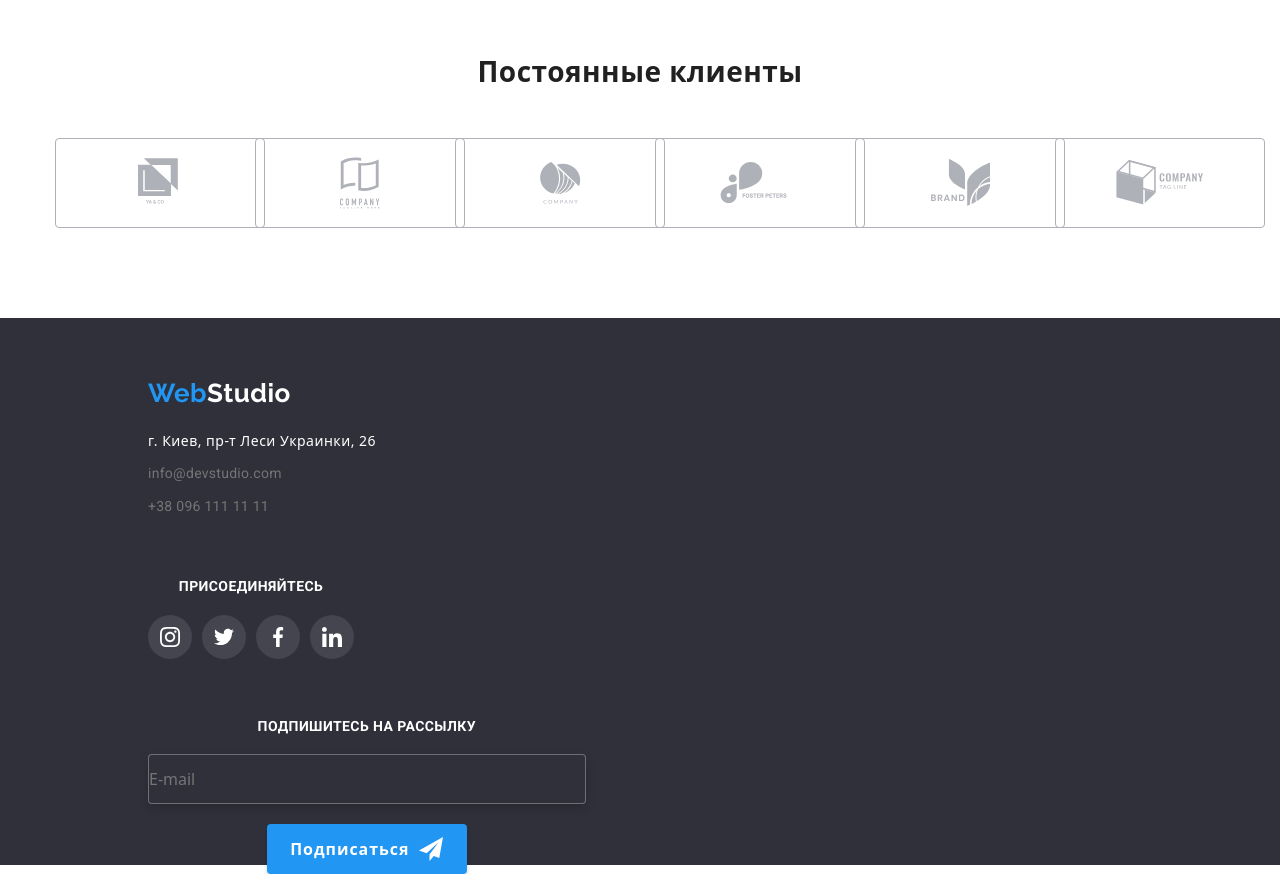
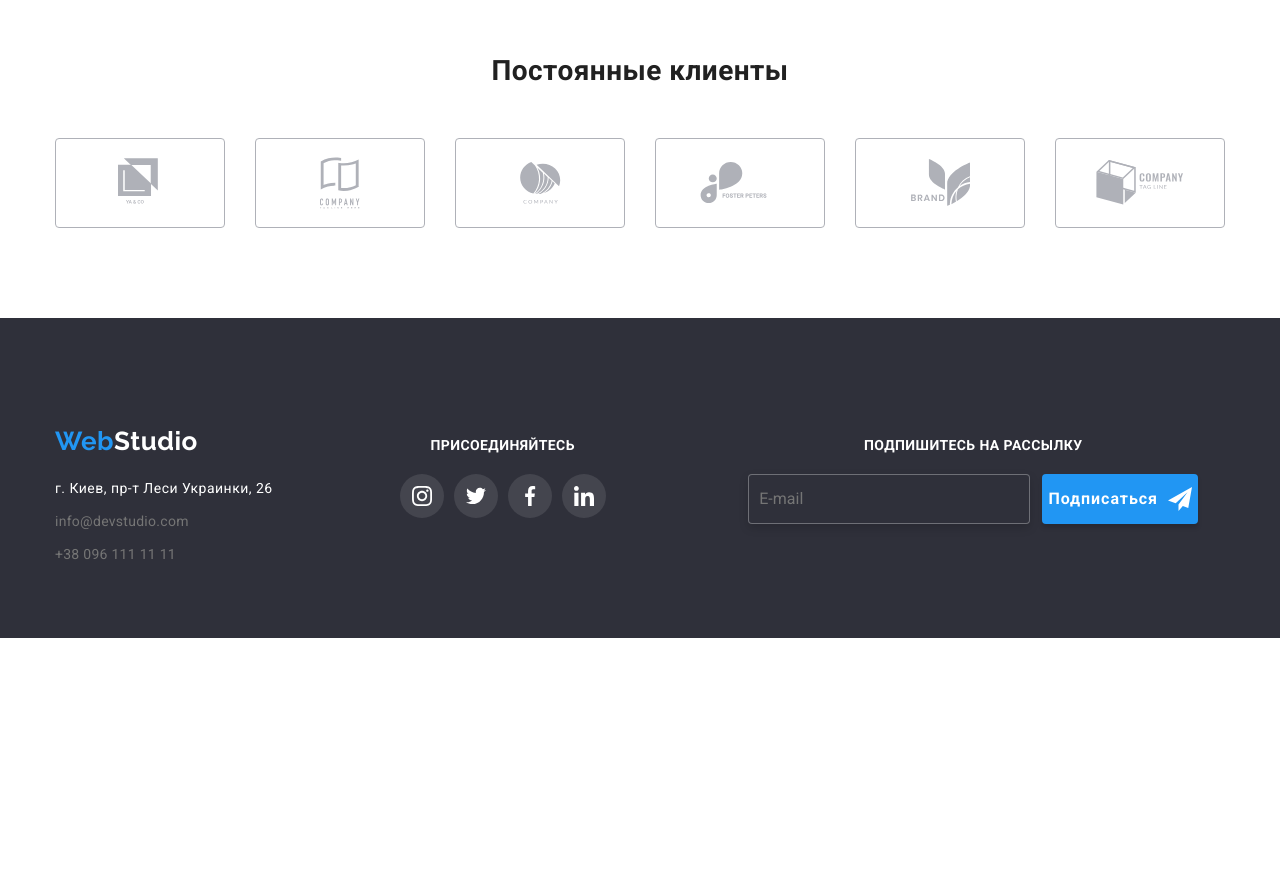
Before and after one commit to MikeYef96/landing-our-projects, a plain HTML site: page index.html in a window 1280 px wide. Shown: the part 2400-3274 px from the top of the page. After the commit the page ends 3038 px from the top, so only its background shows below. Drawn offline with nearby package versions, Linux system fonts and the light colour scheme.

Commit message:
adaptive mobile 3

```diff
--- a/index.html
+++ b/index.html
@@ -8,8 +8,8 @@
     <link
         href="https://fonts.googleapis.com/css2?family=Raleway:wght@700&family=Roboto:wght@400;500;700;900&display=swap"
         rel="stylesheet">
+    <link rel="stylesheet" href="https://cdnjs.cloudflare.com/ajax/libs/modern-normalize/1.0.0/modern-normalize.css">
     <link rel="stylesheet" href="./css/main.min.css">
-    <link rel="stylesheet" href="https://cdnjs.cloudflare.com/ajax/libs/modern-normalize/1.0.0/modern-normalize.css">
 </head>
 
 <body>
--- a/sass/base/_container.scss
+++ b/sass/base/_container.scss
@@ -3,10 +3,9 @@
     margin: 0 auto;
     padding: 0 15px;
 
-    // @media screen and (min-width: 480px) {
-    //     max-width: 100%;
-    //     margin: 0 auto;
-    // }
+    @media screen and (min-width: 480px) {
+        max-width: 480px;
+    }
 
     @media screen and (min-width: 768px) {
         max-width: 768px;
--- a/sass/layout/_clients.scss
+++ b/sass/layout/_clients.scss
@@ -7,13 +7,14 @@
     display: flex;
     flex-wrap: wrap;
     justify-content: center;
+    max-width: 100%;
 
     & .clients-list__link {
         display: flex;
         justify-content: center;
         align-items: center;
-        width: 210px;
-        height: 90px;
+        width: 100%;
+        height: 100%;
         border: 1px solid #AFB1B8;
         box-sizing: border-box;
         border-radius: 4px;
@@ -47,32 +48,23 @@
 
 .clients-list__item {
     max-width: 210px;
-    margin-right: 15px;
+    width: 210px;
+    height: 90px;
     margin-bottom: 30px;
+
 }
 
+@media screen and (min-width: 480px) {
 
-@media screen and (min-width: 320px) {
+    .clients-list__item {
+        margin-right: 30px;
 
-    // .clients-list {
-    //     display: flex;
-    //     flex-wrap: wrap;
-    //     justify-content: center;
-    // }
+        &:nth-child(2n) {
+            margin-right: 0;
+        }
+    }
 
-    // .clients-list__item {
-    //     max-width: 210px;
-    //     margin-right: 15px;
-    //     margin-bottom: 30px;
-    // }
 
-    // .clients-list__link {
-    //     width: 210px;
-    // }
-
-    .clients-list__item:nth-child(2n) {
-        margin-right: 15px;
-    }
 }
 
 @media screen and (min-width: 768px) {
@@ -85,7 +77,7 @@
     }
 
     .clients-list__item:nth-child(2n) {
-        margin-right: 15px;
+        margin-right: 30px;
     }
 
     .clients-list__item:nth-child(3n) {
--- a/sass/layout/_footer.scss
+++ b/sass/layout/_footer.scss
@@ -25,6 +25,8 @@
         align-items: center;
         text-align: center;
 
+        @media screen and (min-width: 768px) {}
+
         @media screen and (min-width: 1200px) {
             align-items: flex-start;
             justify-content: flex-start;
@@ -47,18 +49,20 @@
 }
 
 .contacts-container {
-    text-align: center;
+    display: flex;
+    flex-direction: column;
+    align-items: center;
+
 
     @media screen and (min-width:768px) {
-        display: flex;
-        flex-direction: column;
-        align-items: flex-start;
-        text-align: center;
+        flex-direction: row;
+        flex-wrap: wrap;
     }
 
 
     @media screen and (min-width: 1200px) {
         display: flex;
+        flex-wrap: nowrap;
         align-items: baseline;
     }
 }
@@ -74,14 +78,16 @@
     @media screen and (min-width:768px) {
         display: flex;
         flex-direction: column;
-        align-items: flex-start;
+        align-items: center;
+        width: 50%;
     }
 
 
     @media screen and (min-width: 1200px) {
         display: flex;
-        flex-direction: column;
-        justify-content: flex-start;
+        flex-wrap: wrap;
+        justify-content: center;
+        align-items: flex-start;
     }
 }
 
@@ -95,7 +101,6 @@
         display: inline-flex;
         justify-content: center;
 
-        margin-left: 30px;
         margin-bottom: 20px;
     }
 
@@ -131,13 +136,14 @@
     margin-top: 60px;
     margin-bottom: 60px;
 
-    @media screeen and (min-width: 768px) {
+    @media screen and (min-width: 768px) {
         display: flex;
         flex-direction: column;
         justify-content: space-between;
+        width: 50%;
     }
 
-    @media screeen and (min-width: 1200px) {
+    @media screen and (min-width: 1200px) {
         margin-left: 70px;
     }
 
@@ -190,16 +196,13 @@
 }
 
 .subscribe-container {
-    display: block;
-    max-width: 100%;
-    // height: 86px;
-    // margin-left: 93px;
+    display: flex;
+    flex-direction: column;
+    align-items: center;
+    width: 100%;
 
     @media screen and (min-width: 768px) {
-        display: flex;
-        flex-direction: column;
-        align-items: center;
-        max-width: 450px;
+        width: 100%;
         height: 156px;
     }
 
@@ -221,24 +224,31 @@
         letter-spacing: 0.03em;
         text-transform: uppercase;
         color: #FFFFFF;
-        margin-bottom: 20px;
     }
 }
 
 .subscribe-form {
-    max-width: 100%;
+    display: flex;
+    flex-direction: column;
+    align-items: center;
+    width: 100%;
     margin-bottom: 20px;
+    margin-top: 20px;
 
-    // display: inline-flex;
-    @media screen and (min-width: 768px) {}
+    @media screen and (min-width: 768px) {
+        width: 450px;
+    }
+
+    @media screen and (min-width: 1200px) {
+        display: inline-flex;
+        flex-direction: row;
+        align-items: center;
+    }
 }
 
 .subscribe-form__email {
-    // width: 358px;
     width: 100%;
     height: 50px;
-    // margin-right: 12px;
-    // padding-left: 10px;
     border: 1px solid rgba(255, 255, 255, 0.3);
     filter: drop-shadow(0px 4px 4px rgba(0, 0, 0, 0.15));
     border-radius: 4px;
@@ -246,6 +256,12 @@
     color: rgba(255, 255, 255, 0.9);
 
     transition: border 250ms $cubic-function;
+
+    @media screen and (min-width: 1200px) {
+        width: 358px;
+        margin-right: 12px;
+        padding-left: 10px;
+    }
 
     &:hover,
     &:focus {
@@ -257,7 +273,10 @@
 .subscribe-form__button {
     display: inline-flex;
     justify-content: center;
-    margin-top: 20px;
+
+    @media screen and (min-width:320px) and (max-width:1199px) {
+        margin-top: 20px;
+    }
 
     &:hover,
     &:focus {
@@ -269,74 +288,3 @@
     fill: #FFFFFF;
     margin-left: 10px;
 }
-
-// @media screen and (min-width: 480px) {
-
-//     .contacts-container {
-//         display: flex;
-//         flex-direction: column;
-//         align-items: center;
-//     }
-
-//     .container-footer {
-//         align-items: center;
-//     }
-
-//     .title-webstudio {
-//         max-width: 154px;
-//     }
-
-//     .links-container {
-//         display: flex;
-//         align-items: center;
-//         margin: 60px 0;
-//     }
-
-//     .subscribe-container {
-//         display: flex;
-//         flex-direction: column;
-//         align-items: center;
-
-//         height: 156px;
-//     }
-
-//     .subscribe-form__email {
-//         display: flex;
-//         width: calc(100% - 30px);
-//         margin: 20px 0;
-//     }
-
-//     .subscribe-form__button {
-//         display: flex;
-//         max-width: 200px;
-//     }
-// }
-
-// @media screen and (min-width: 768px) {}
-
-// @media screen and (min-width: 1200px) {
-
-//     .contacts-container {
-//         justify-content: space-between;
-//     }
-
-//     .subscribe-container {
-//         max-width: 570px;
-//         height: 86px;
-//         margin-left: 93px;
-//     }
-
-//     .subscribe-form {
-//         display: inline-flex;
-//     }
-
-//     .subscribe-form__email {
-//         width: 358px;
-//         margin-right: 12px;
-//         padding-left: 10px;
-//     }
-
-//     .subscribe-form__button {
-//         display: inline-flex;
-//     }
-// }
--- a/sass/layout/_portfolio-filters.scss
+++ b/sass/layout/_portfolio-filters.scss
@@ -22,24 +22,15 @@
 .filters-list {
     margin-bottom: 40px;
 
-    @media screen and (min-width:480px) and (max-width: 767px) {
+    @media screen and (min-width:320px) and (max-width: 767px) {
         display: flex;
         flex-wrap: wrap;
         justify-content: flex-start;
 
-        max-width: 362px;
-
         & .item {
             align-items: center;
             margin-bottom: 15px;
-        }
-
-        & .item+.item {
-            margin-left: 8px;
-        }
-
-        & .item:nth-child(4n) {
-            margin-left: 0;
+            margin-right: 8px;
         }
     }
 
```
Also changed, not shown: portfolio.html (+1 -1 lines), css/main.css, css/main.min.css, css/portfolio.css, css/portfolio.min.css, 4 other files.
